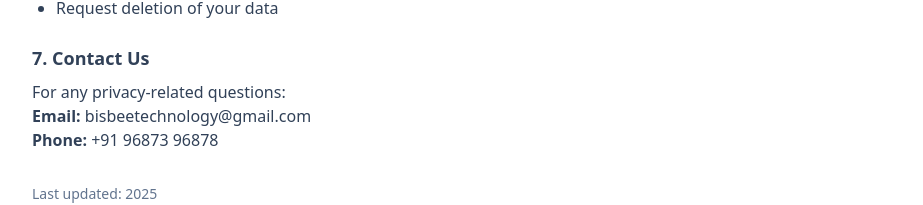
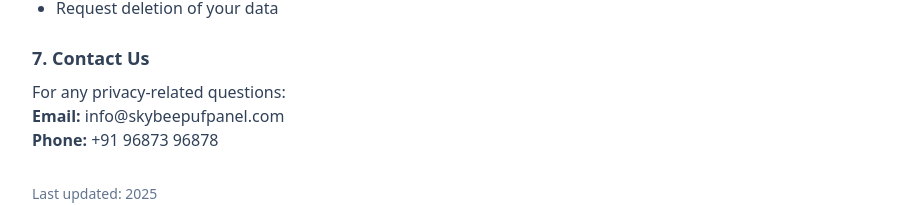
Before and after one commit to sarthaksarvaiya/skybee, a React (Vite) app: page /privacy in a window 1280 px wide. Shown: the part 1100-1305 px from the top of the page, without its empty margins (176-1099 px from the left). Built offline with nearby package versions, Linux system fonts and the light colour scheme.

Commit message:
update: tems and condition

```diff
--- a/src/pages/Privacy.jsx
+++ b/src/pages/Privacy.jsx
@@ -73,7 +73,7 @@
       <h2 className="text-lg font-semibold mt-6 mb-2">7. Contact Us</h2>
       <p>
         For any privacy-related questions: <br />
-        <strong>Email:</strong> bisbeetechnology@gmail.com <br />
+        <strong>Email:</strong> info@skybeepufpanel.com <br />
         <strong>Phone:</strong> +91 96873 96878
       </p>
 
--- a/src/pages/Terms.jsx
+++ b/src/pages/Terms.jsx
@@ -67,7 +67,7 @@
       <h2 className="text-lg font-semibold mt-6 mb-2">8. Contact Us</h2>
       <p>
         For queries related to these Terms: <br />
-        <strong>Email:</strong> bisbeetechnology@gmail.com <br />
+        <strong>Email:</strong> info@skybeepufpanel.com <br />
         <strong>Phone:</strong> +91 96873 96878
       </p>
 
```
